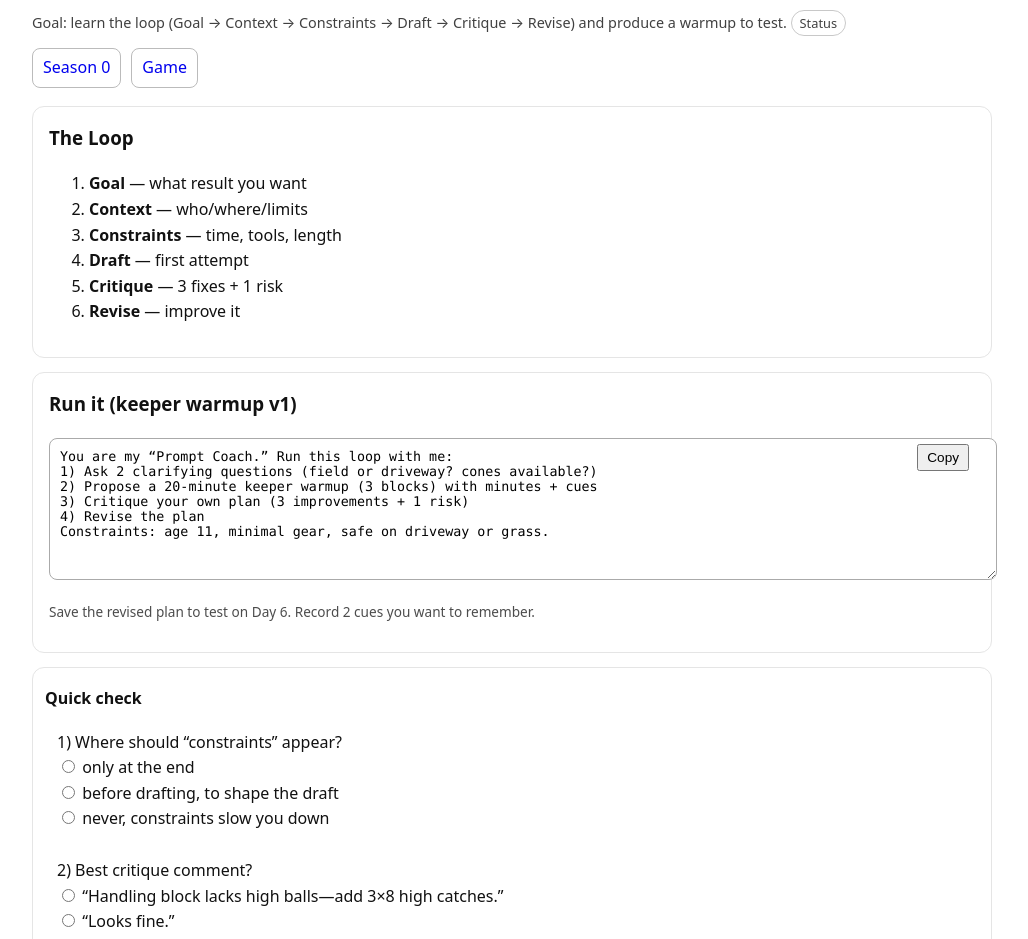
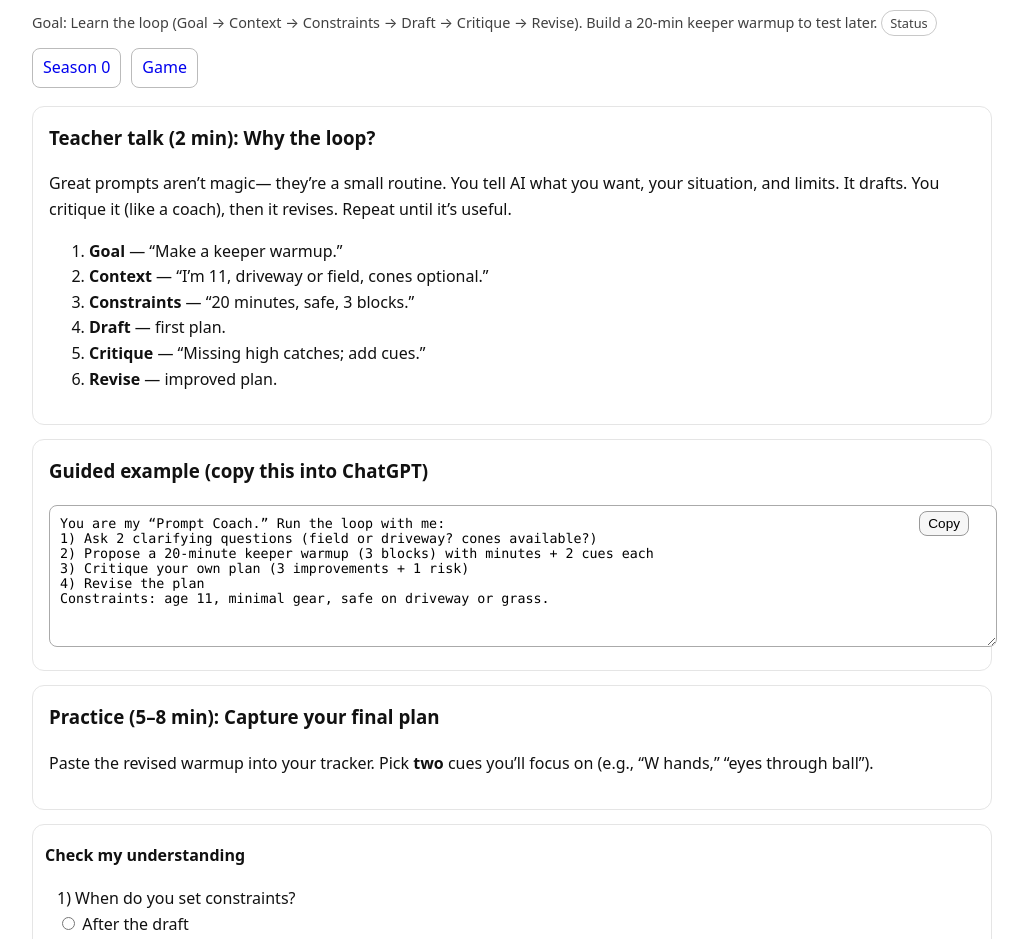
Before and after one commit to E-Bat10/Fin-Learns-AI, a plain HTML site: page season0/lesson02.html in a window 1280 px wide. Shown: the part 87-1026 px from the top of the page, without its empty margins (128-1156 px from the left). Drawn offline with Linux system fonts and the light colour scheme.

Commit message:
Update lesson02.html

```diff
--- a/season0/lesson02.html
+++ b/season0/lesson02.html
@@ -2,13 +2,16 @@
 <html lang="en">
 <head>
 <meta charset="utf-8"><meta name="viewport" content="width=device-width, initial-scale=1">
-<title>Day 2 — Prompt Loop 101 + Worked Example</title>
+<title>Day 2 — Prompt Loop 101 + Your First Win</title>
 <link rel="stylesheet" href="../assets/course.css">
 </head>
 <body data-lesson-id="s0d2">
 <header>
-  <h1>Day 2 — Prompt Loop 101 + Worked Example</h1>
-  <div class="lesson-meta">Goal: learn the loop (Goal → Context → Constraints → Draft → Critique → Revise) and produce a warmup to test. <span id="statusBadge" class="badge">Status</span></div>
+  <h1>Day 2 — Prompt Loop 101 + Your First Win</h1>
+  <div class="lesson-meta">
+    Goal: Learn the loop (Goal → Context → Constraints → Draft → Critique → Revise). Build a 20‑min keeper warmup to test later.
+    <span id="statusBadge" class="badge">Status</span>
+  </div>
   <nav class="main">
     <a href="index.html">Season 0</a>
     <a href="../index.html">Game</a>
@@ -16,51 +19,62 @@
 </header>
 
 <section class="card">
-  <h3>The Loop</h3>
+  <h3>Teacher talk (2 min): Why the loop?</h3>
+  <p>Great prompts aren’t magic— they’re a small routine. You tell AI what you want, your situation, and limits. It drafts. You critique it (like a coach), then it revises. Repeat until it’s useful.</p>
   <ol>
-    <li><b>Goal</b> — what result you want</li>
-    <li><b>Context</b> — who/where/limits</li>
-    <li><b>Constraints</b> — time, tools, length</li>
-    <li><b>Draft</b> — first attempt</li>
-    <li><b>Critique</b> — 3 fixes + 1 risk</li>
-    <li><b>Revise</b> — improve it</li>
+    <li><b>Goal</b> — “Make a keeper warmup.”</li>
+    <li><b>Context</b> — “I’m 11, driveway or field, cones optional.”</li>
+    <li><b>Constraints</b> — “20 minutes, safe, 3 blocks.”</li>
+    <li><b>Draft</b> — first plan.</li>
+    <li><b>Critique</b> — “Missing high catches; add cues.”</li>
+    <li><b>Revise</b> — improved plan.</li>
   </ol>
 </section>
 
 <section class="card">
-  <h3>Run it (keeper warmup v1)</h3>
+  <h3>Guided example (copy this into ChatGPT)</h3>
   <div class="copywrap">
-    <button class="copybtn" data-target="p2">Copy</button>
-    <textarea id="p2" class="prompt" readonly>You are my “Prompt Coach.” Run this loop with me:
+    <button class="copybtn btn" data-target="p2">Copy</button>
+    <textarea id="p2" class="prompt" readonly>You are my “Prompt Coach.” Run the loop with me:
 1) Ask 2 clarifying questions (field or driveway? cones available?)
-2) Propose a 20‑minute keeper warmup (3 blocks) with minutes + cues
+2) Propose a 20‑minute keeper warmup (3 blocks) with minutes + 2 cues each
 3) Critique your own plan (3 improvements + 1 risk)
 4) Revise the plan
 Constraints: age 11, minimal gear, safe on driveway or grass.</textarea>
   </div>
-  <p class="tiny">Save the revised plan to test on Day 6. Record 2 cues you want to remember.</p>
+</section>
+
+<section class="card">
+  <h3>Practice (5–8 min): Capture your final plan</h3>
+  <p>Paste the revised warmup into your tracker. Pick <b>two</b> cues you’ll focus on (e.g., “W hands,” “eyes through ball”).</p>
 </section>
 
 <section class="quiz card" data-lesson="s0d2">
-  <h4>Quick check</h4>
+  <h4>Check my understanding</h4>
   <div class="q" data-answer="b">
-    <div>1) Where should “constraints” appear?</div>
-    <label><input type="radio" name="q1" value="a"> only at the end</label><br>
-    <label><input type="radio" name="q1" value="b"> before drafting, to shape the draft</label><br>
-    <label><input type="radio" name="q1" value="c"> never, constraints slow you down</label>
+    <div>1) When do you set constraints?</div>
+    <label><input type="radio" name="q1" value="a"> After the draft</label><br>
+    <label><input type="radio" name="q1" value="b"> Before drafting, so the draft fits</label><br>
+    <label><input type="radio" name="q1" value="c"> Never</label>
+  </div>
+  <div class="q" data-answer="revise">
+    <div>2) After you list 3 improvements and 1 risk, the next step is to ______.</div>
+    <input type="text" placeholder="one word">
   </div>
   <div class="q" data-answer="a">
-    <div>2) Best critique comment?</div>
-    <label><input type="radio" name="q2" value="a"> “Handling block lacks high balls—add 3×8 high catches.”</label><br>
-    <label><input type="radio" name="q2" value="b"> “Looks fine.”</label>
-  </div>
-  <div class="q" data-answer="revise">
-    <div>3) After critiques, what’s next? (type one word)</div>
-    <input type="text" placeholder="your answer">
+    <div>3) Which critique is best?</div>
+    <label><input type="radio" name="q3" value="a"> “Handling block lacks high balls—add 3×8 high catches.”</label><br>
+    <label><input type="radio" name="q3" value="b"> “Looks fine.”</label>
   </div>
 </section>
 
 <section class="card">
+  <h3>Notes</h3>
+  <textarea id="notes" class="notes" placeholder="Which cues did I pick? What will I test on Day 6?"></textarea>
+</section>
+
+<section class="card">
+  <a class="btn" href="lesson03.html">Next → Day 3</a>
   <button id="completeBtn" class="btn primary" onclick="markComplete('s0d2')">Mark lesson complete</button>
 </section>
 
```
